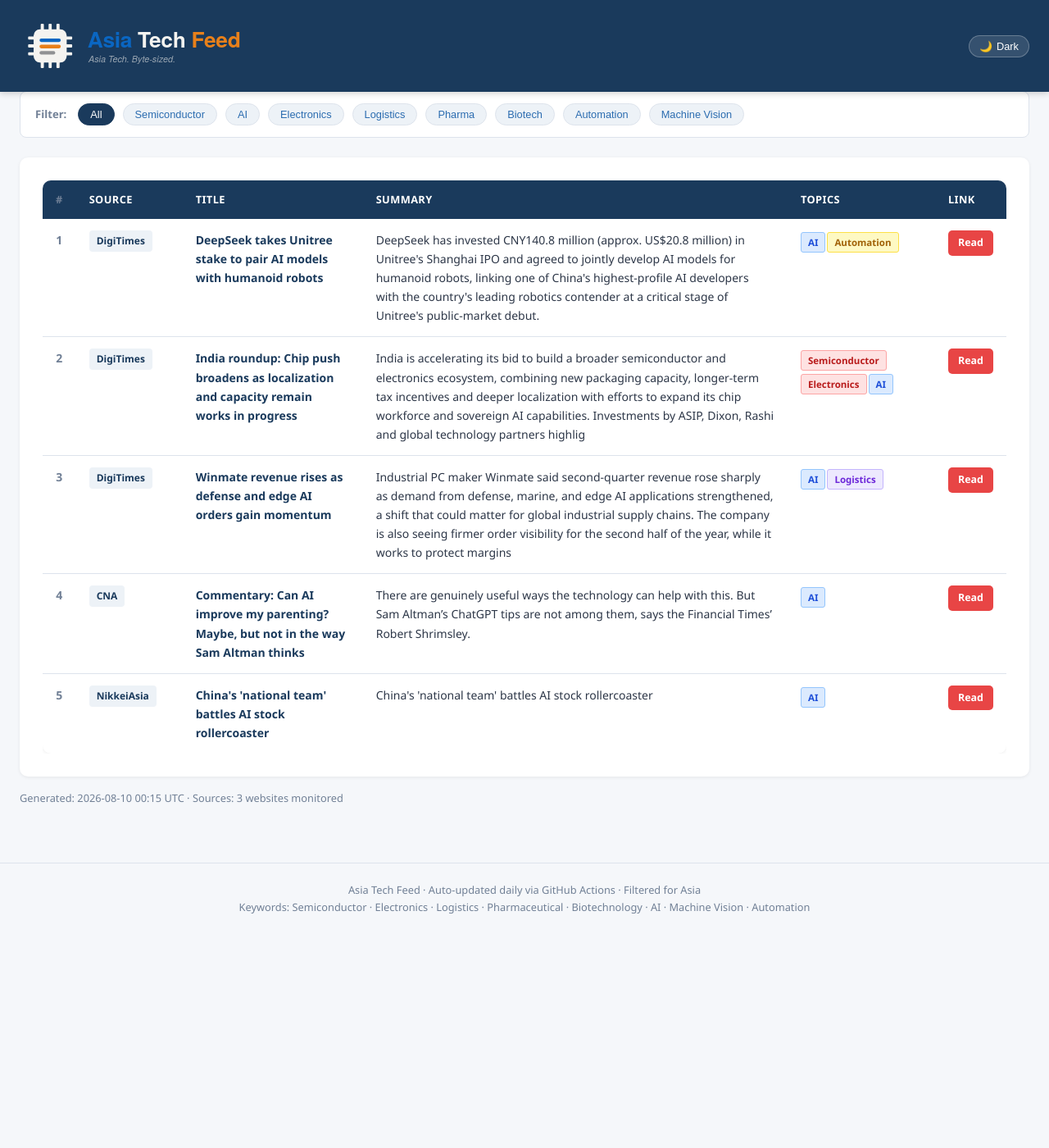
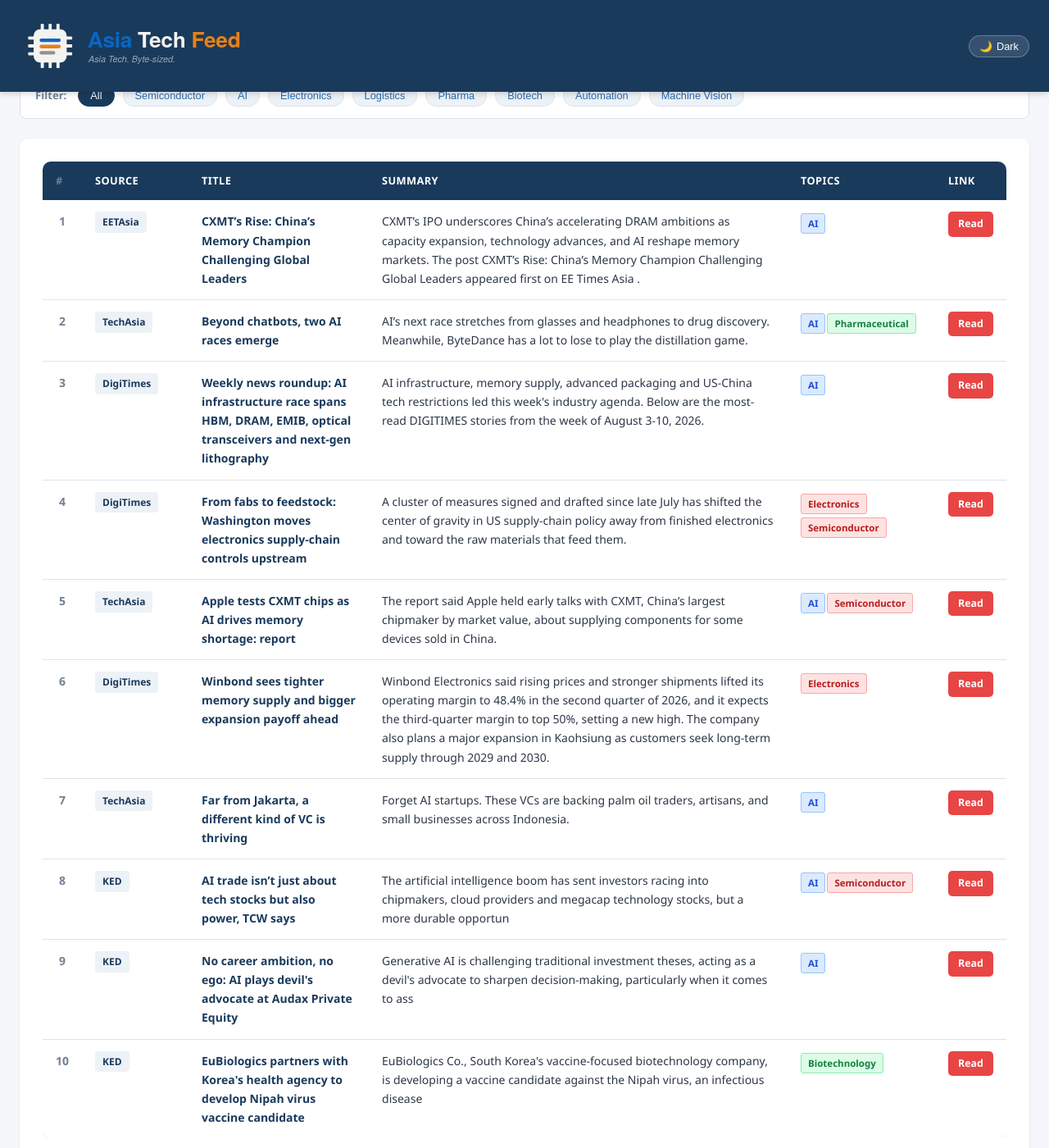
Before and after one commit to asiatechfeed/Asia-Tech-Feed, a Jekyll site: the page built from _posts/2026-08-10-asia-tech-news-digest.md, in a window 1280 px wide and 1400 px high, scrolled down 655 px. Shown: the whole window at 82% size. Built offline with Jekyll 4.4.1, drawn with Linux system fonts in a browser that asks for light colours; a script that is not in the unit is left out; before the commit the page ends 1794 px from its top, so only the background shows below that; some of the changed text lies outside the part shown.

Commit message:
📰 News digest 2026-08-10 (10 articles)

```diff
--- a/_posts/2026-08-10-asia-tech-news-digest.md
+++ b/_posts/2026-08-10-asia-tech-news-digest.md
@@ -1,16 +1,16 @@
 ---
 layout: post
 title: "Asia Tech News Digest - August 10, 2026"
-date: 2026-08-10 08:15:24 +0800
-articles_count: 5
-sources_count: 3
-sources: ["CNA", "DigiTimes", "NikkeiAsia"]
+date: 2026-08-10 10:22:11 +0800
+articles_count: 10
+sources_count: 4
+sources: ["DigiTimes", "EETAsia", "KED", "TechAsia"]
 csv_file: /assets/data/news-2026-08-10.tsv
-featured_title: "DeepSeek takes Unitree stake to pair AI models with humanoid robots"
-featured_url: "https://www.digitimes.com/news/a20260807VL214/deepseek-ipo-shanghai-robotics-robot.html"
-featured_source: "DigiTimes"
-featured_summary: "DeepSeek has invested CNY140.8 million (approx. US$20.8 million) in Unitree's Shanghai IPO and agreed to jointly develop AI models for humanoid robots, linking one of China's highest-profile AI developers with the country's leading robotics contender at a critical stage of Unitree's public-market debut."
-featured_image: "https://img.digitimes.com/newsshow/20260807vl214_files/2_b.jpg"
+featured_title: "CXMT\u2019s Rise: China\u2019s Memory Champion Challenging Global Leaders"
+featured_url: "https://www.eetasia.com/cxmts-rise-chinas-memory-champion-challenging-global-leaders/"
+featured_source: "EETAsia"
+featured_summary: "CXMT\u2019s IPO underscores China\u2019s accelerating DRAM ambitions as capacity expansion, technology advances, and AI reshape memory markets. The post CXMT\u2019s Rise: China\u2019s Memory Champion Challenging Global Leaders appeared first on EE Times Asia ."
+featured_image: ""
 ---
 
 <table class="news-table">
@@ -27,43 +27,83 @@ featured_image: "https://img.digitimes.com/newsshow/20260807vl214_files/2_b.jpg"
 <tbody>
 <tr>
   <td class="col-num">1</td>
-  <td class="col-source"><span class="source-badge">DigiTimes</span></td>
-  <td class="col-title"><span class="article-title">DeepSeek takes Unitree stake to pair AI models with humanoid robots</span></td>
-  <td class="col-summary">DeepSeek has invested CNY140.8 million (approx. US$20.8 million) in Unitree's Shanghai IPO and agreed to jointly develop AI models for humanoid robots, linking one of China's highest-profile AI developers with the country's leading robotics contender at a critical stage of Unitree's public-market debut.</td>
-  <td class="col-tags"><span class="tag ai">AI</span><span class="tag auto">Automation</span></td>
-  <td class="col-link"><a class="btn-link" href="https://www.digitimes.com/news/a20260807VL214/deepseek-ipo-shanghai-robotics-robot.html" target="_blank" rel="noopener">Read</a></td>
+  <td class="col-source"><span class="source-badge">EETAsia</span></td>
+  <td class="col-title"><span class="article-title">CXMT’s Rise: China’s Memory Champion Challenging Global Leaders</span></td>
+  <td class="col-summary">CXMT’s IPO underscores China’s accelerating DRAM ambitions as capacity expansion, technology advances, and AI reshape memory markets. The post CXMT’s Rise: China’s Memory Champion Challenging Global Leaders appeared first on EE Times Asia .</td>
+  <td class="col-tags"><span class="tag ai">AI</span></td>
+  <td class="col-link"><a class="btn-link" href="https://www.eetasia.com/cxmts-rise-chinas-memory-champion-challenging-global-leaders/" target="_blank" rel="noopener">Read</a></td>
 </tr>
 <tr>
   <td class="col-num">2</td>
-  <td class="col-source"><span class="source-badge">DigiTimes</span></td>
-  <td class="col-title"><span class="article-title">India roundup: Chip push broadens as localization and capacity remain works in progress</span></td>
-  <td class="col-summary">India is accelerating its bid to build a broader semiconductor and electronics ecosystem, combining new packaging capacity, longer-term tax incentives and deeper localization with efforts to expand its chip workforce and sovereign AI capabilities. Investments by ASIP, Dixon, Rashi and global technology partners highlig</td>
-  <td class="col-tags"><span class="tag semi">Semiconductor</span><span class="tag semi">Electronics</span><span class="tag ai">AI</span></td>
-  <td class="col-link"><a class="btn-link" href="https://www.digitimes.com/news/a20260807VL207/capacity-localization-electronics-packaging-workforce.html" target="_blank" rel="noopener">Read</a></td>
+  <td class="col-source"><span class="source-badge">TechAsia</span></td>
+  <td class="col-title"><span class="article-title">Beyond chatbots, two AI races emerge</span></td>
+  <td class="col-summary">AI’s next race stretches from glasses and headphones to drug discovery. Meanwhile, ByteDance has a lot to lose to play the distillation game.</td>
+  <td class="col-tags"><span class="tag ai">AI</span><span class="tag bio">Pharmaceutical</span></td>
+  <td class="col-link"><a class="btn-link" href="https://www.techinasia.com/chatbots-ai-races-emerge" target="_blank" rel="noopener">Read</a></td>
 </tr>
 <tr>
   <td class="col-num">3</td>
   <td class="col-source"><span class="source-badge">DigiTimes</span></td>
-  <td class="col-title"><span class="article-title">Winmate revenue rises as defense and edge AI orders gain momentum</span></td>
-  <td class="col-summary">Industrial PC maker Winmate said second-quarter revenue rose sharply as demand from defense, marine, and edge AI applications strengthened, a shift that could matter for global industrial supply chains. The company is also seeing firmer order visibility for the second half of the year, while it works to protect margins</td>
-  <td class="col-tags"><span class="tag ai">AI</span><span class="tag logis">Logistics</span></td>
-  <td class="col-link"><a class="btn-link" href="https://www.digitimes.com/news/a20260807PD236/revenue-pc-industrial-profit-2026.html" target="_blank" rel="noopener">Read</a></td>
+  <td class="col-title"><span class="article-title">Weekly news roundup: AI infrastructure race spans HBM, DRAM, EMIB, optical transceivers and next-gen lithography</span></td>
+  <td class="col-summary">AI infrastructure, memory supply, advanced packaging and US-China tech restrictions led this week's industry agenda. Below are the most-read DIGITIMES stories from the week of August 3-10, 2026.</td>
+  <td class="col-tags"><span class="tag ai">AI</span></td>
+  <td class="col-link"><a class="btn-link" href="https://www.digitimes.com/news/a20260810VL200/weekly-news-roundup-asml-dram-hbm-infrastructure-packaging.html" target="_blank" rel="noopener">Read</a></td>
 </tr>
 <tr>
   <td class="col-num">4</td>
-  <td class="col-source"><span class="source-badge">CNA</span></td>
-  <td class="col-title"><span class="article-title">Commentary: Can AI improve my parenting? Maybe, but not in the way Sam Altman thinks</span></td>
-  <td class="col-summary">There are genuinely useful ways the technology can help with this. But Sam Altman’s ChatGPT tips are not among them, says the Financial Times’ Robert Shrimsley.</td>
-  <td class="col-tags"><span class="tag ai">AI</span></td>
-  <td class="col-link"><a class="btn-link" href="https://www.channelnewsasia.com/commentary/commentary-can-ai-improve-my-parenting-maybe-not-in-way-sam-altman-thinks-6308306" target="_blank" rel="noopener">Read</a></td>
+  <td class="col-source"><span class="source-badge">DigiTimes</span></td>
+  <td class="col-title"><span class="article-title">From fabs to feedstock: Washington moves electronics supply-chain controls upstream</span></td>
+  <td class="col-summary">A cluster of measures signed and drafted since late July has shifted the center of gravity in US supply-chain policy away from finished electronics and toward the raw materials that feed them.</td>
+  <td class="col-tags"><span class="tag semi">Electronics</span><span class="tag semi">Semiconductor</span></td>
+  <td class="col-link"><a class="btn-link" href="https://www.digitimes.com/news/a20260807VL215/policy-electronics-polysilicon-materials-solar.html" target="_blank" rel="noopener">Read</a></td>
 </tr>
 <tr>
   <td class="col-num">5</td>
-  <td class="col-source"><span class="source-badge">NikkeiAsia</span></td>
-  <td class="col-title"><span class="article-title">China's 'national team' battles AI stock rollercoaster</span></td>
-  <td class="col-summary">China's 'national team' battles AI stock rollercoaster</td>
+  <td class="col-source"><span class="source-badge">TechAsia</span></td>
+  <td class="col-title"><span class="article-title">Apple tests CXMT chips as AI drives memory shortage: report</span></td>
+  <td class="col-summary">The report said Apple held early talks with CXMT, China’s largest chipmaker by market value, about supplying components for some devices sold in China.</td>
+  <td class="col-tags"><span class="tag ai">AI</span><span class="tag semi">Semiconductor</span></td>
+  <td class="col-link"><a class="btn-link" href="https://www.techinasia.com/apple-may-raise-iphone-18-pro-prices-as-chip-costs-rise" target="_blank" rel="noopener">Read</a></td>
+</tr>
+<tr>
+  <td class="col-num">6</td>
+  <td class="col-source"><span class="source-badge">DigiTimes</span></td>
+  <td class="col-title"><span class="article-title">Winbond sees tighter memory supply and bigger expansion payoff ahead</span></td>
+  <td class="col-summary">Winbond Electronics said rising prices and stronger shipments lifted its operating margin to 48.4% in the second quarter of 2026, and it expects the third-quarter margin to top 50%, setting a new high. The company also plans a major expansion in Kaohsiung as customers seek long-term supply through 2029 and 2030.</td>
+  <td class="col-tags"><span class="tag semi">Electronics</span></td>
+  <td class="col-link"><a class="btn-link" href="https://www.digitimes.com/news/a20260807PD219/winbond-expansion-demand-nand-shipments.html" target="_blank" rel="noopener">Read</a></td>
+</tr>
+<tr>
+  <td class="col-num">7</td>
+  <td class="col-source"><span class="source-badge">TechAsia</span></td>
+  <td class="col-title"><span class="article-title">Far from Jakarta, a different kind of VC is thriving</span></td>
+  <td class="col-summary">Forget AI startups. These VCs are backing palm oil traders, artisans, and small businesses across Indonesia.</td>
   <td class="col-tags"><span class="tag ai">AI</span></td>
-  <td class="col-link"><a class="btn-link" href="https://asia.nikkei.com/business/markets/trading-asia/china-s-national-team-battles-ai-stock-rollercoaster" target="_blank" rel="noopener">Read</a></td>
+  <td class="col-link"><a class="btn-link" href="https://www.techinasia.com/jakarta-kind-vc-thriving" target="_blank" rel="noopener">Read</a></td>
+</tr>
+<tr>
+  <td class="col-num">8</td>
+  <td class="col-source"><span class="source-badge">KED</span></td>
+  <td class="col-title"><span class="article-title">AI trade isn’t just about tech stocks but also power, TCW says</span></td>
+  <td class="col-summary">The artificial intelligence boom has sent investors racing into chipmakers, cloud providers and megacap technology stocks, but a more durable opportun</td>
+  <td class="col-tags"><span class="tag ai">AI</span><span class="tag semi">Semiconductor</span></td>
+  <td class="col-link"><a class="btn-link" href="https://www.kedglobal.com/asset-management/newsView/ked202606010002" target="_blank" rel="noopener">Read</a></td>
+</tr>
+<tr>
+  <td class="col-num">9</td>
+  <td class="col-source"><span class="source-badge">KED</span></td>
+  <td class="col-title"><span class="article-title">No career ambition, no ego: AI plays devil's advocate at Audax Private Equity</span></td>
+  <td class="col-summary">Generative AI is challenging traditional investment theses, acting as a devil's advocate to sharpen decision-making, particularly when it comes to ass</td>
+  <td class="col-tags"><span class="tag ai">AI</span></td>
+  <td class="col-link"><a class="btn-link" href="https://www.kedglobal.com/private-equity/newsView/ked202603120002" target="_blank" rel="noopener">Read</a></td>
+</tr>
+<tr>
+  <td class="col-num">10</td>
+  <td class="col-source"><span class="source-badge">KED</span></td>
+  <td class="col-title"><span class="article-title">EuBiologics partners with Korea's health agency to develop Nipah virus vaccine candidate</span></td>
+  <td class="col-summary">EuBiologics Co., South Korea's vaccine-focused biotechnology company, is developing a vaccine candidate against the Nipah virus, an infectious disease</td>
+  <td class="col-tags"><span class="tag bio">Biotechnology</span></td>
+  <td class="col-link"><a class="btn-link" href="https://www.kedglobal.com/bio-pharma/newsView/ked202603100001" target="_blank" rel="noopener">Read</a></td>
 </tr>
 </tbody>
 </table>
```
Also changed, not shown: _data/seen_urls.json (+11 -1 lines), _digest_meta.json (+25 -24 lines), assets/data/news-2026-08-10.tsv (+10 -5 lines), assets/data/search-index.json.
